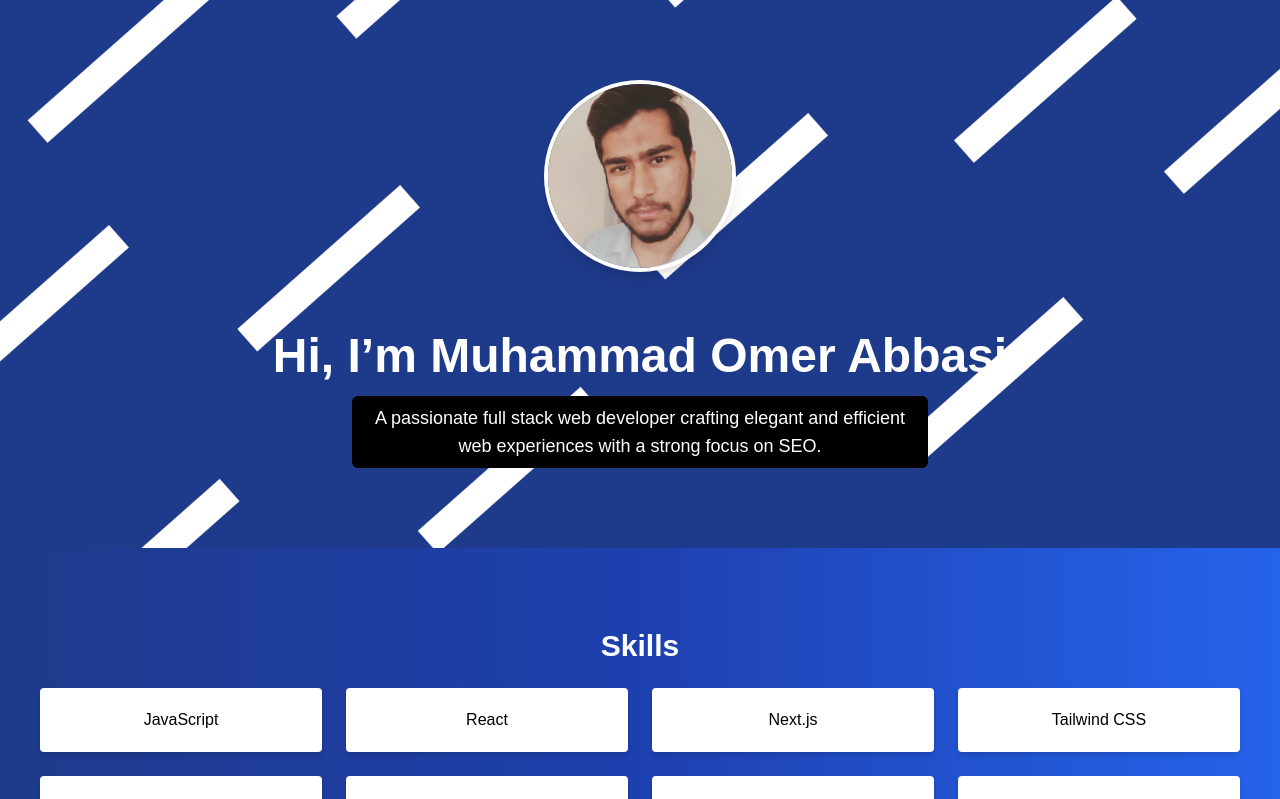
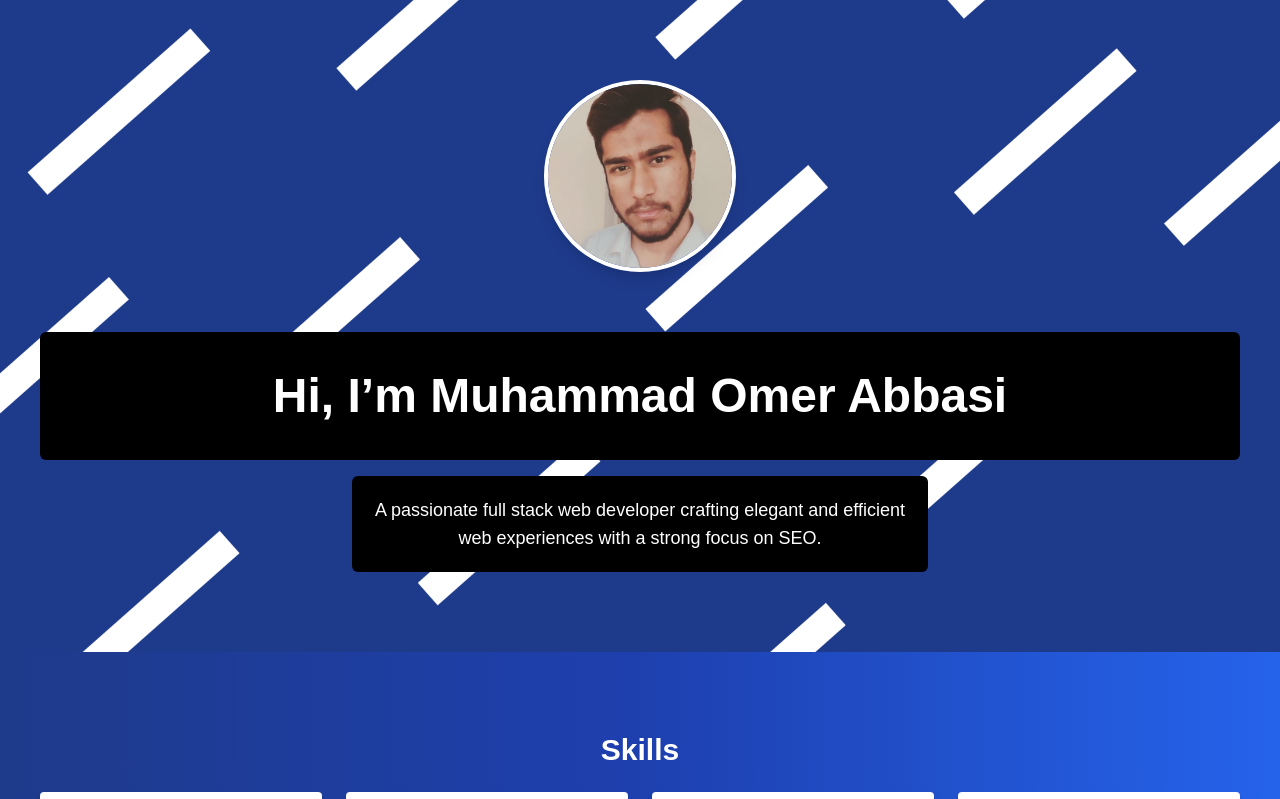
Before and after one commit to OmerAbbasi65/my-portfolio, a Next.js app: page / in a window 1280 px wide. Shown: the top 799 px of the page. Built offline with nearby package versions, Linux system fonts and the light colour scheme.

Commit message:
Changes made

```diff
--- a/app/page.tsx
+++ b/app/page.tsx
@@ -30,9 +30,9 @@ export default function Home() {
 
         {/* Introduction Section */}
         <header className="text-center py-10">
-          <h1 className="text-5xl font-bold mt-5">Hi, I’m Muhammad Omer Abbasi</h1>
+          <h1 className="text-5xl font-bold mt-5 py-10 px-0 rounded-md" style={{ backgroundColor: "rgb(0, 0, 0)" }}>Hi, I’m Muhammad Omer Abbasi</h1>
           <p
-            className="text-lg mt-4 max-w-xl mx-auto p-2 rounded-md"
+            className="text-lg mt-4 max-w-xl mx-auto p-5 rounded-md"
             style={{ backgroundColor: "rgb(0, 0, 0)" }}
           >
             A passionate full stack web developer crafting elegant and efficient web experiences
```
